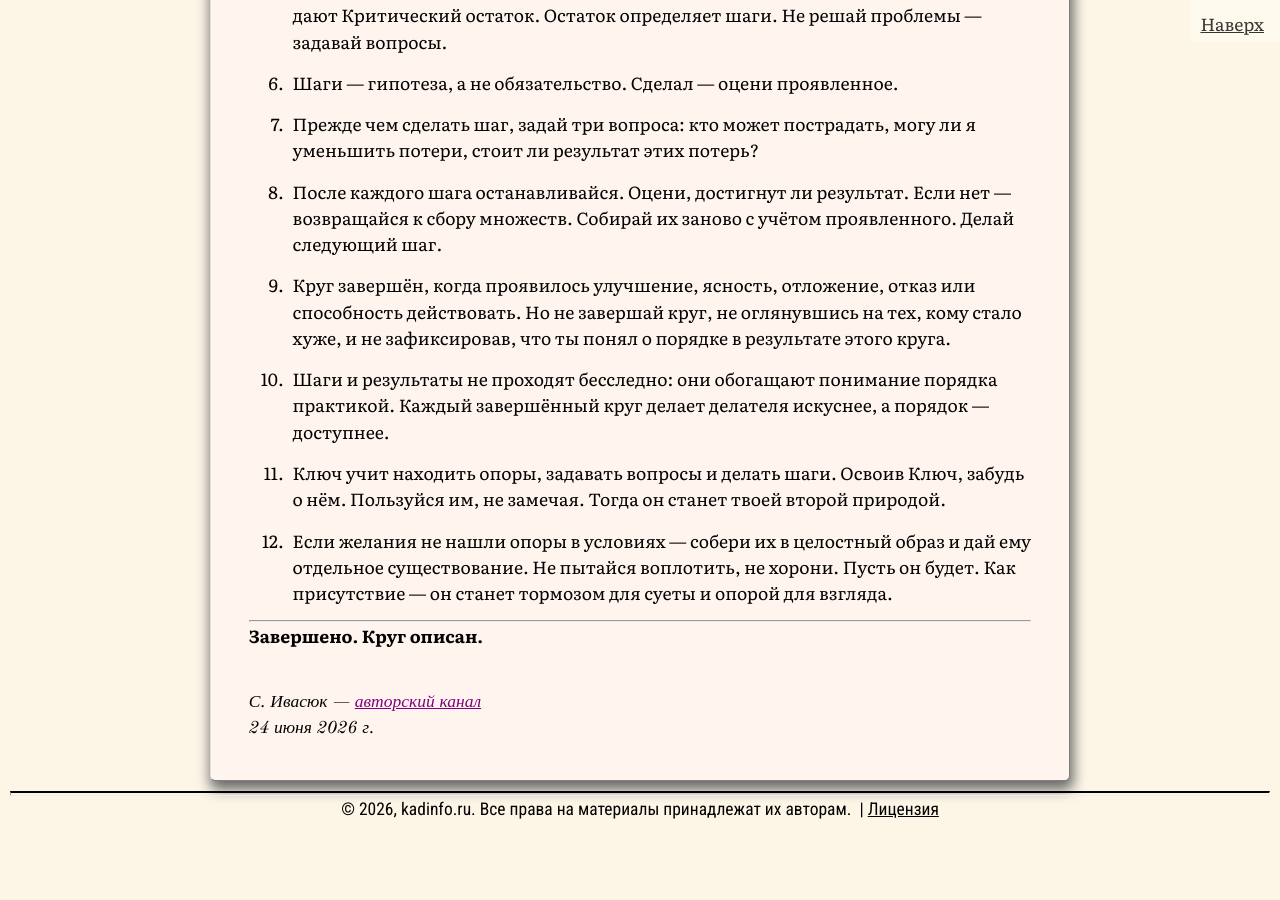
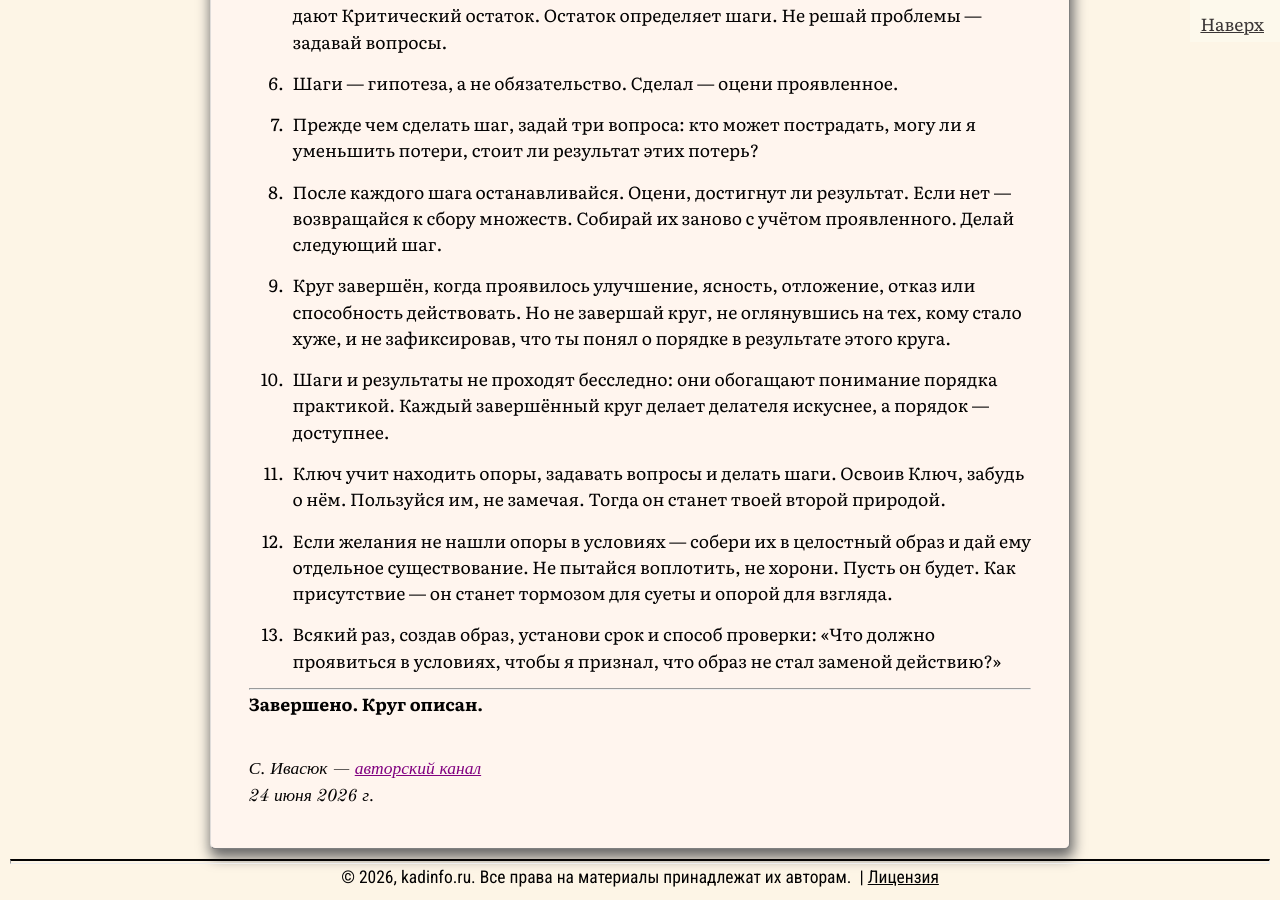
Before and after one commit to SergSi/land-use-art, a Jekyll site: the page built from _posts/2026-06-24-key.md, in a window 1280 px wide and 900 px high, scrolled down 8769 px. Built offline with Jekyll 4.4.1, drawn with Linux system fonts in a browser that asks for light colours; some web fonts are replaced; before the commit the page ends 9601 px from its top, so only the background shows below that.

Commit message:
Update 2026-06-24-key.md

```diff
--- a/_posts/2026-06-24-key.md
+++ b/_posts/2026-06-24-key.md
@@ -253,5 +253,7 @@ class: analitika
 
 12. Если желания не нашли опоры в условиях — собери их в целостный образ и дай ему отдельное существование. Не пытайся воплотить, не хорони. Пусть он будет. Как присутствие — он станет тормозом для суеты и опорой для взгляда.
 
+13. Всякий раз, создав образ, установи срок и способ проверки: «Что должно проявиться в условиях, чтобы я признал, что образ не стал заменой действию?»
+
 ---
 **Завершено. Круг описан.**
```
